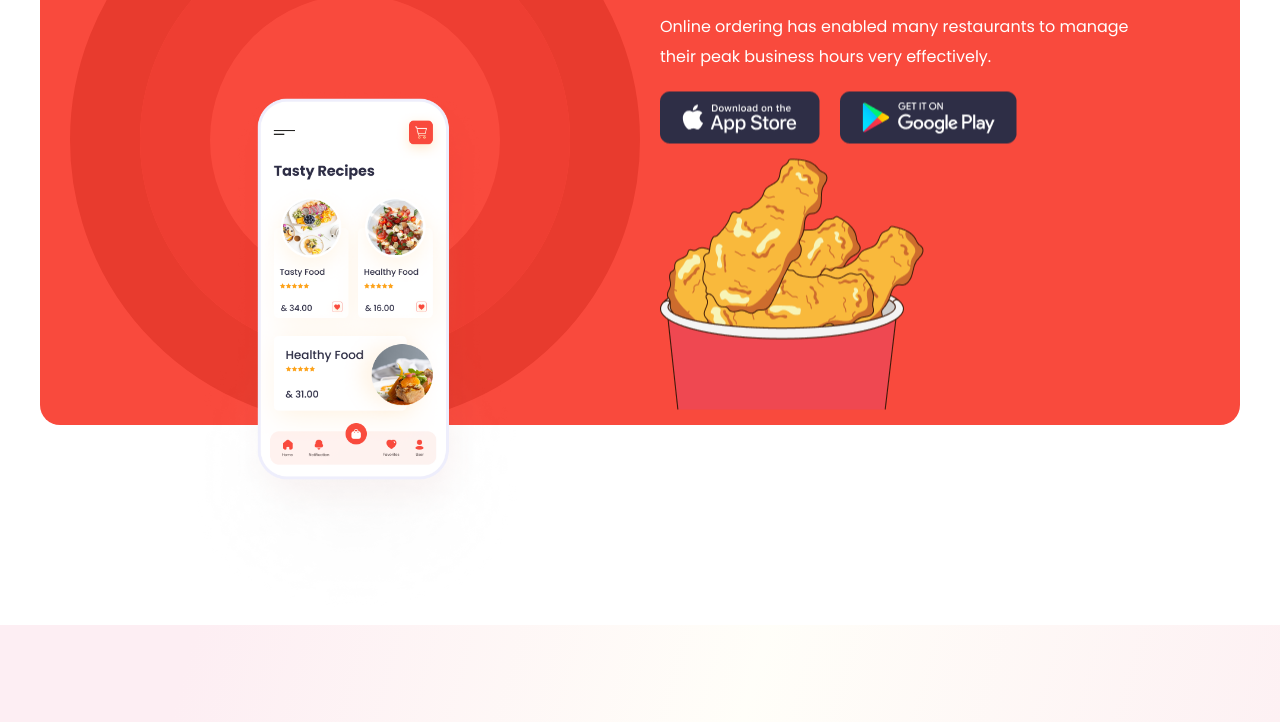
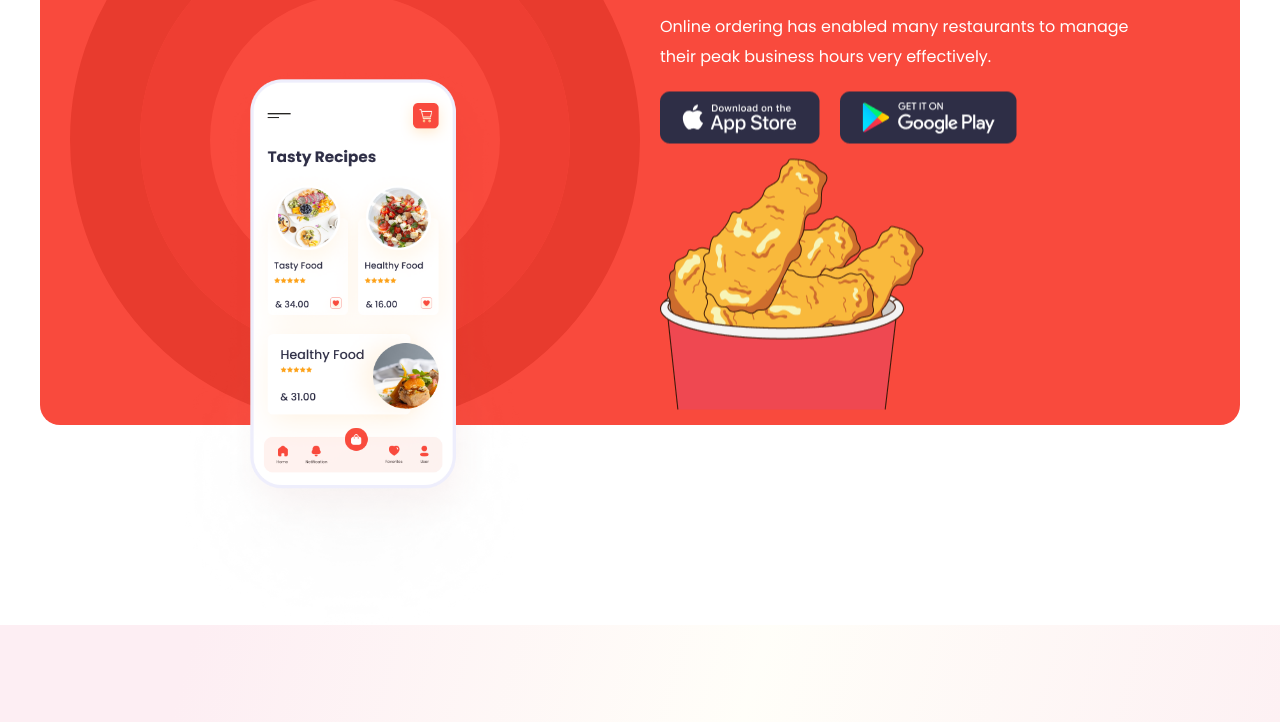
Before and after one commit to AnkurMandal/food-delivery, a plain HTML site: page index.html in a window 1280 px wide. Shown: the part 2826-3548 px from the top of the page. Drawn offline with nearby package versions, Linux system fonts and the light colour scheme.

Commit message:
version 3.0

```diff
--- a/styles.css
+++ b/styles.css
@@ -847,7 +847,7 @@ img {
         top: 100%;
         left: 50%;
         transform: translate(-50%, -50%);
-        width: 40rem;
+        width: 50rem;
       }
     }
   }
```
